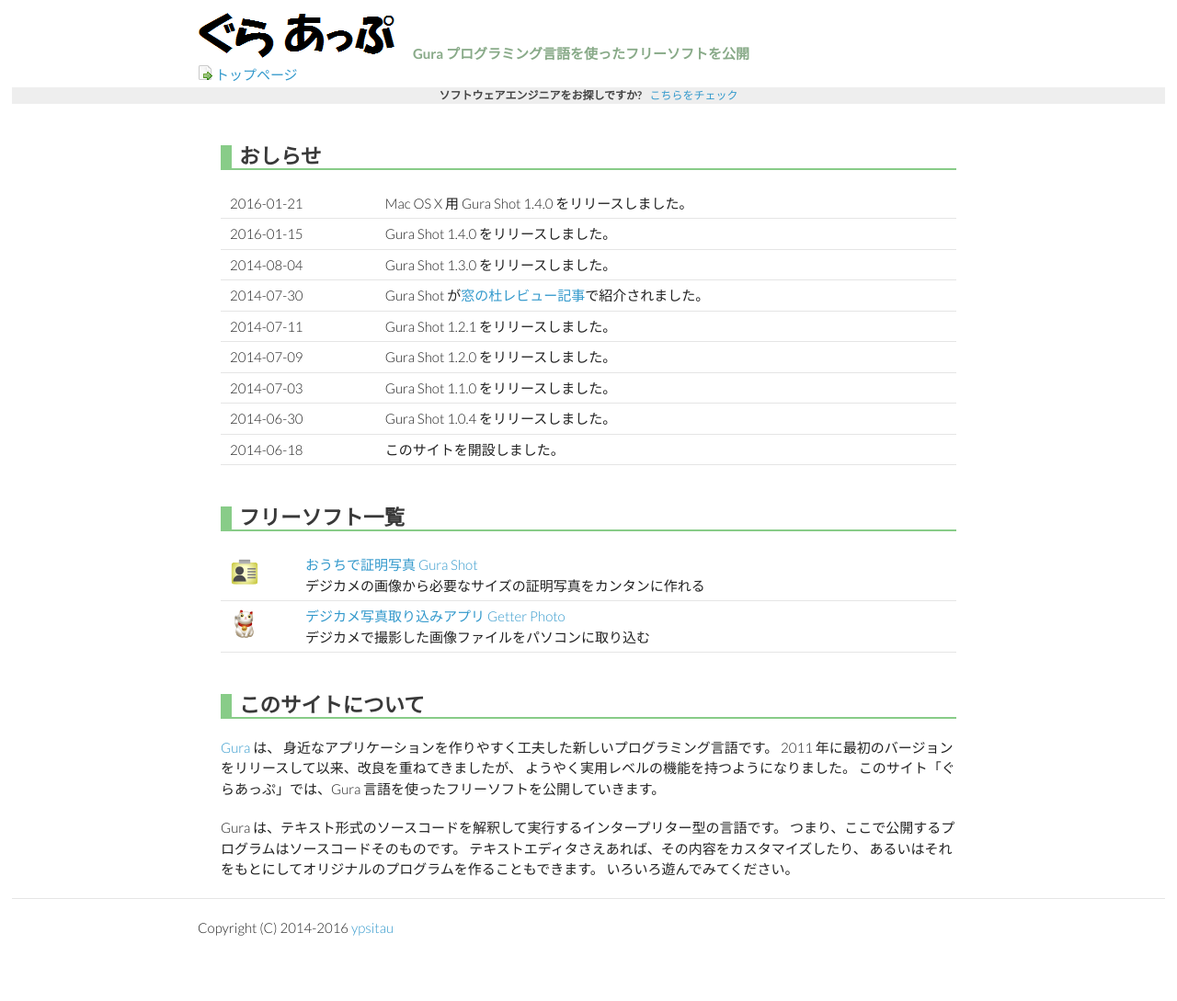
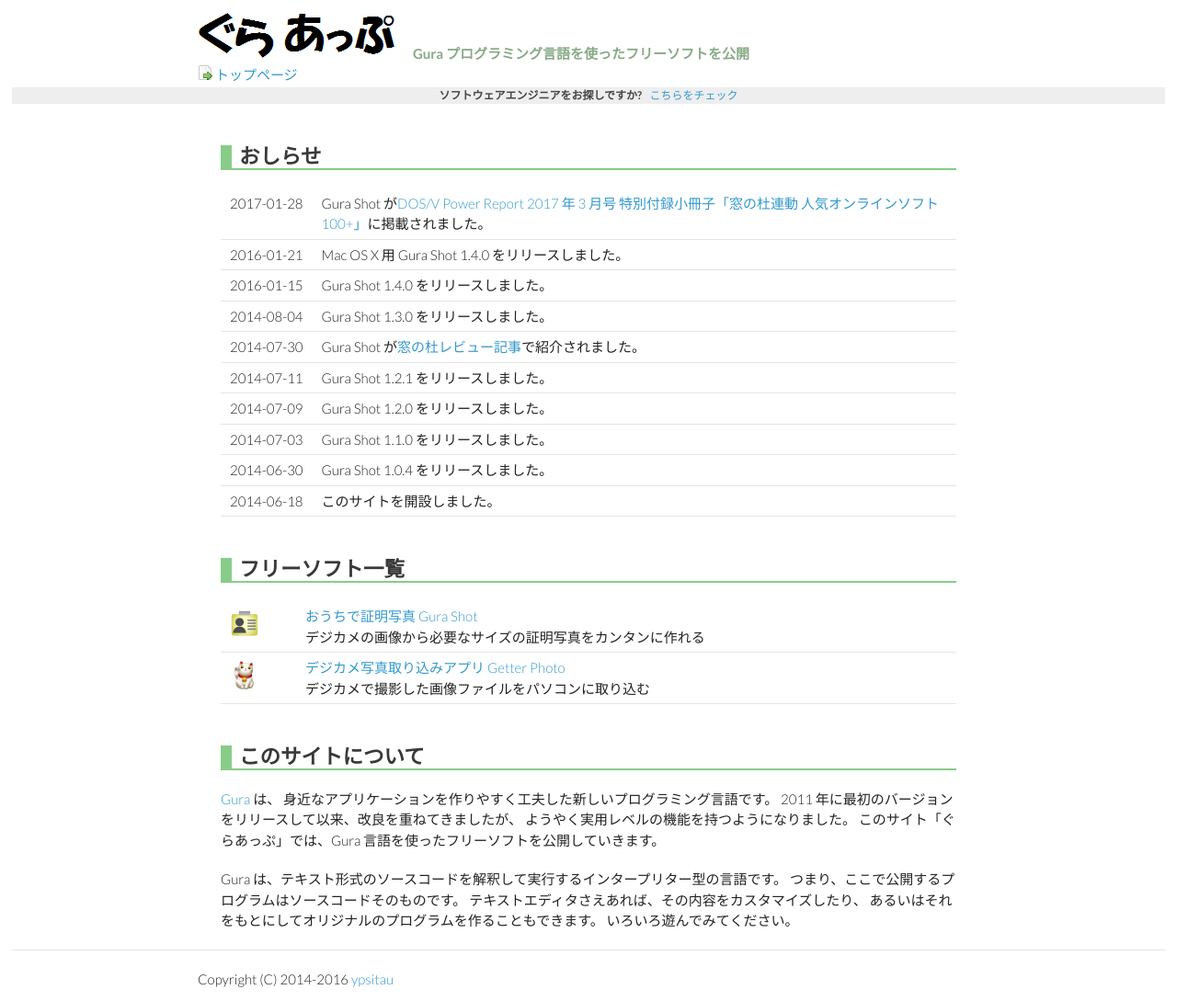
Before and after one commit to gura-app/gura-app.github.io, a Jekyll site: the page built from index.md, in a window 1280 px wide. Shown: the whole page at 92% size. Built offline with Jekyll 4.4.1, drawn with Linux system fonts in a browser that asks for light colours; before the commit the page ends 1033 px from its top, so only the background shows below that.

Commit message:
updated document

```diff
--- a/index.md
+++ b/index.md
@@ -8,6 +8,11 @@ description: Gura プログラミング言語を使ったフリーソフトを
 ## おしらせ
 
 <table>
+<tr><td valign="top" style="white-space:nowrap">2017-01-28</td><td>
+Gura Shot が<a href="http://www.dosv.jp">DOS/V Power Report 2017 年 3 月号
+特別付録小冊子「窓の杜連動 人気オンラインソフト 100+」</a>に掲載されました。
+</td></tr>
+
 <tr><td valign="top" style="white-space:nowrap">2016-01-21</td><td>
 Mac OS X 用 Gura Shot 1.4.0 をリリースしました。
 </td></tr>
```
Also changed, not shown: gurashot/index.md (+3 -0 lines).
